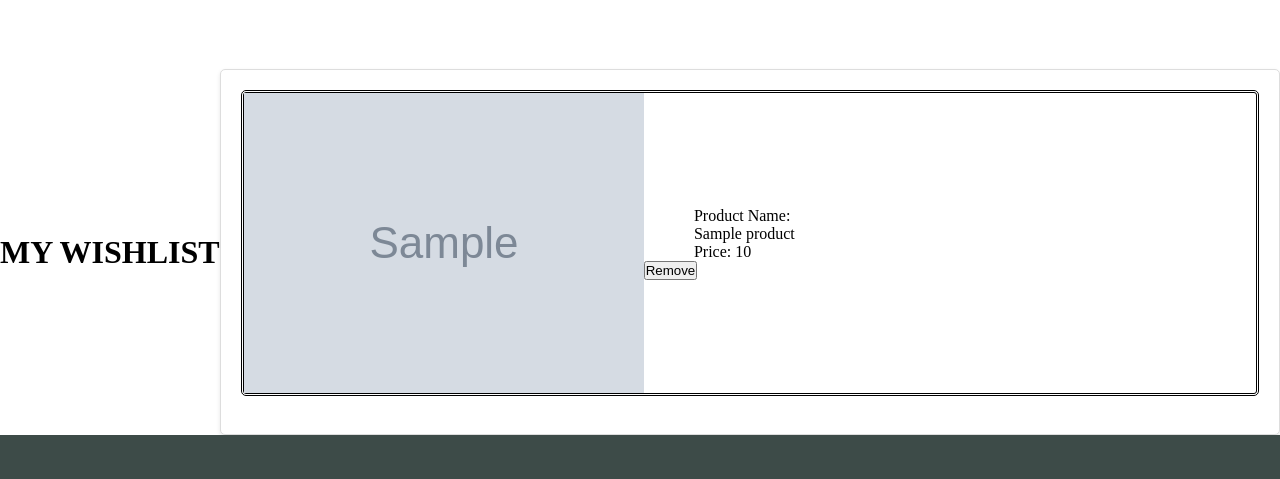
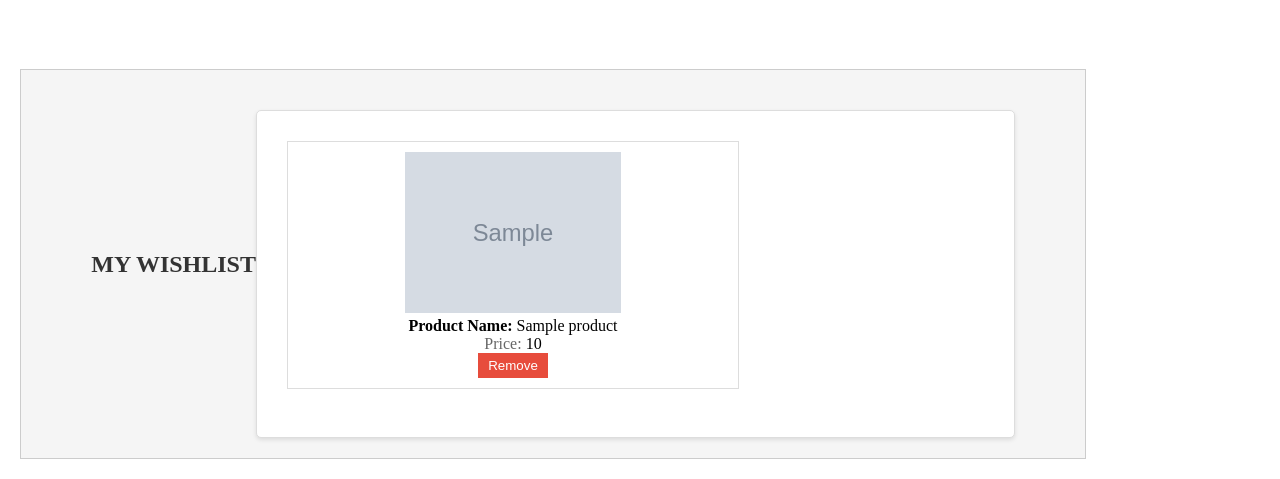
Before and after one commit to NanoTcodes/Shopping-Website, a Flask app: page /account in a window 1280 px wide. Shown: the part 801-1280 px from the top of the page. Before the commit the page ends 1236 px from the top, so only its background shows below. Run offline with Flask 3, Linux system fonts and the light colour scheme; the visitor is signed in with stand-in values (Sample User, id 1); tables that the repository leaves empty hold one stand-in row (values such as "Sample post"); grey boxes marked "Sample" are stand-in pictures; some libraries are stand-ins or nearby versions.

Commit message:
no no no no

```diff
--- a/app.py
+++ b/app.py
@@ -134,6 +134,7 @@ def account():
             address=cursor.fetchall()
             cursor.execute("select FirstName,LastName,Age,Gender,EmailId,Contact from customer where CustomerId ={}".format(CustomerId))
             profile_details=cursor.fetchall()
+            print(profile_details)
 
             cursor.execute("SELECT Wishlist.ProductId,product.product_name, product.ProductImages,product.Price FROM website.Wishlist INNER JOIN website.product ON Wishlist.ProductId = product.ProductId WHERE Wishlist.CustomerId = %s order by Wishlist.ProductId",(CustomerId,))
             wishlist_items = cursor.fetchall()
--- a/static/style/account.css
+++ b/static/style/account.css
@@ -54,8 +54,10 @@
     width: 500px;
     /* height: 500px; */
     margin: 40px;
+    color: #333;
 
 }
+
 .addncon{
     width: 100%;
     margin-top: 20px;
@@ -92,10 +94,8 @@
 }
 
 
-
 small{
-    /* font-size: 20px; */
-    color: gray;
+    color: #333;
 }
 
 /* Style the right column (second half) */
@@ -109,7 +109,7 @@ small{
     /* width: 100%; */
     flex: 4;
 }
-.wishprod{
+/* .wishprod{
     border-radius: 5px;
     border: black;
     border-style:double;
@@ -127,7 +127,74 @@ small{
 .wishcont a{
     margin-left: 25%;
     margin-right: 0;
-}
+} */
+
+/* Style the outer container */
+.wishList {
+    background-color: #f5f5f5;
+    padding: 20px;
+    border: 1px solid #ccc;
+    margin: 20px;
+    max-width: 80%;
+    text-align: center;
+    align-self: center;
+    display: flex;
+  }
+
+  /* Style the title */
+  .wishList h1 {
+    font-size: 24px;
+    color: #333;
+  }
+
+  /* Style the wishlist container */
+  .wishlist-container {
+    margin-top: 20px;
+    max-width: 70%;
+    align-self: center;
+  }
+
+  /* Style each wishlist item */
+  .wishprod {
+    border: 1px solid #ddd;
+    margin: 10px;
+    padding: 10px;
+    background-color: #fff;
+    max-width: 60%;
+    align-self: center;
+  }
+
+  /* Style the product image */
+  .wishprod img {
+    max-width: 50%;
+    height: auto;
+    align-self: center;
+  }
+
+  /* Style the product name */
+  .wishcont a:first-of-type {
+    font-weight: bold;
+  }
+
+  /* Style the product price */
+  .wishcont a:last-of-type {
+    color: #666;
+  }
+
+  /* Style the Remove button */
+  .wishprod button {
+    background-color: #e74c3c;
+    color: #fff;
+    border: none;
+    padding: 5px 10px;
+    cursor: pointer;
+  }
+
+  /* Add some spacing between wishlist items */
+  .wishprod + .wishprod {
+    margin-top: 10px;
+  }
+
 .mywish{
     flex: 1;
 }
@@ -146,7 +213,7 @@ small{
     justify-content: center;
     align-items: center;
     margin-right: 50px;
-    /* margin: 20px 10% 20px 10%; */
+
 }
 .rotate-90 {
     transform: rotate(90deg);
--- a/templates/account.html
+++ b/templates/account.html
@@ -25,13 +25,13 @@
                     <div class="profile-card">
                         <div class="profile-header"><!-- profile header section -->
                             <div class="main-profile">
-                                <div class="profile-image"><img src="../static/images/riddhi.jpg" alt="" height="100px">
-                                </div>
+                                <!-- <div class="profile-image"><img src="../static/images/riddhi.jpg" alt="" height="100px">
+                                </div> -->
                                 <div class="main_profile_parent">
 
 
                                     <div class="profile-compo">
-                                        <h1 class="username">Riddhi Chandekar</h1>
+                                        <a class="username">{{profile_details[0][0]}} {{profile_details[0][1]}} </a>
 
                                         <div class="buyer_seller">
 
```
